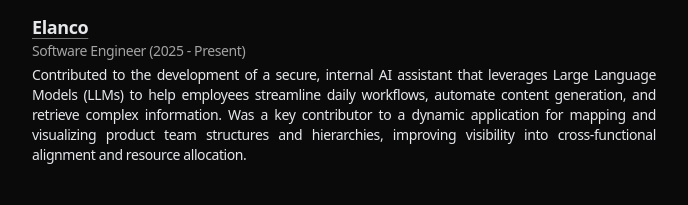
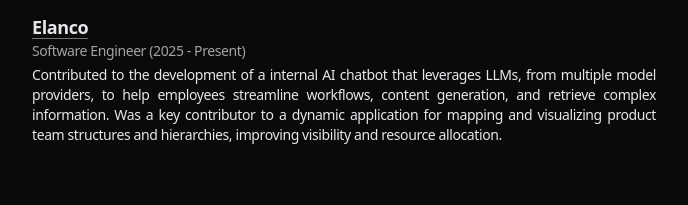
Before and after one commit to leomosley/mosly.dev, a Next.js app: page / in a window 1280 px wide. Shown: the part 215-420 px from the top of the page, without its empty margins (296-984 px from the left). Built offline with nearby package versions, Linux system fonts and the light colour scheme; no server answers.

Commit message:
chore: update work description

```diff
--- a/components/work.tsx
+++ b/components/work.tsx
@@ -5,7 +5,7 @@ const WORK = [
     position: "Software Engineer",
     duration: "2025 - Present",
     description:
-      "Contributed to the development of a secure, internal AI assistant that leverages Large Language Models (LLMs) to help employees streamline daily workflows, automate content generation, and retrieve complex information. Was a key contributor to a dynamic application for mapping and visualizing product team structures and hierarchies, improving visibility into cross-functional alignment and resource allocation.",
+      "Contributed to the development of a internal AI chatbot that leverages LLMs, from multiple model providers, to help employees streamline workflows, content generation, and retrieve complex information. Was a key contributor to a dynamic application for mapping and visualizing product team structures and hierarchies, improving visibility and resource allocation.",
   },
 ] as const;
 
```
